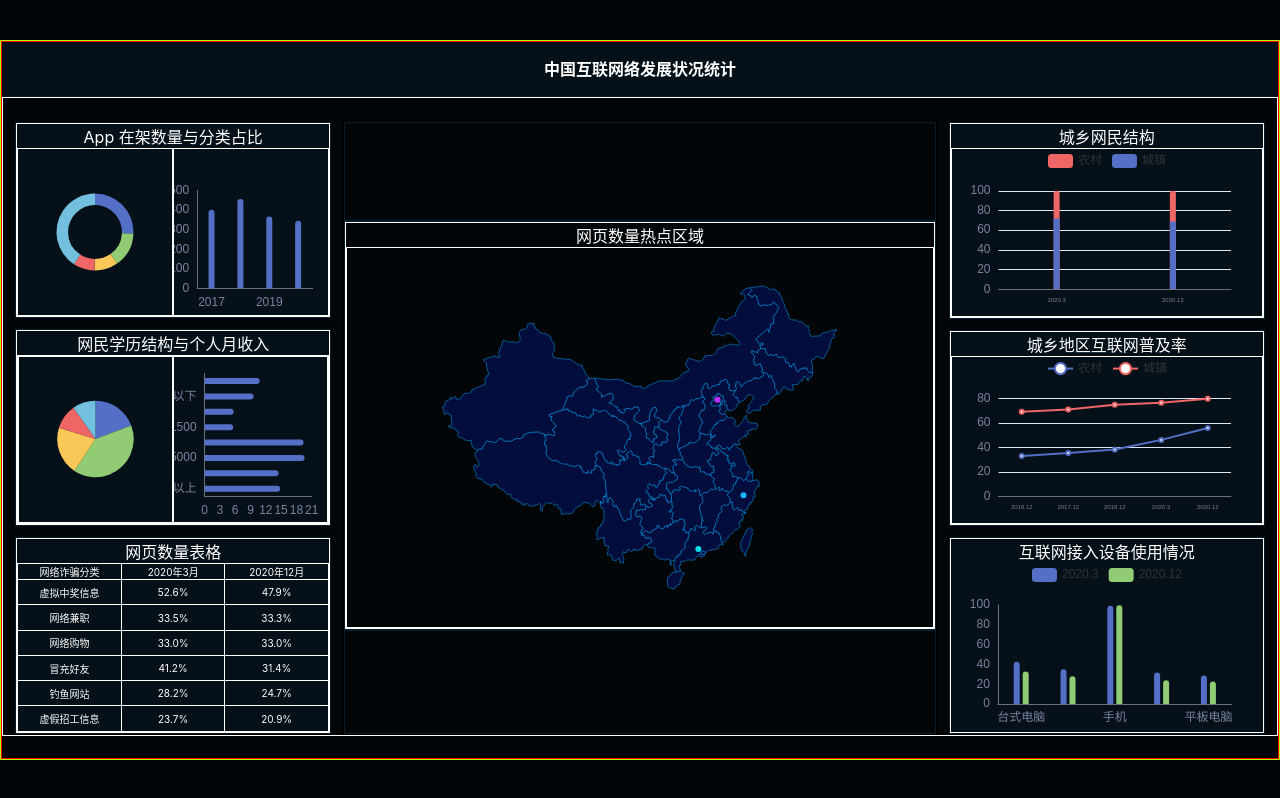
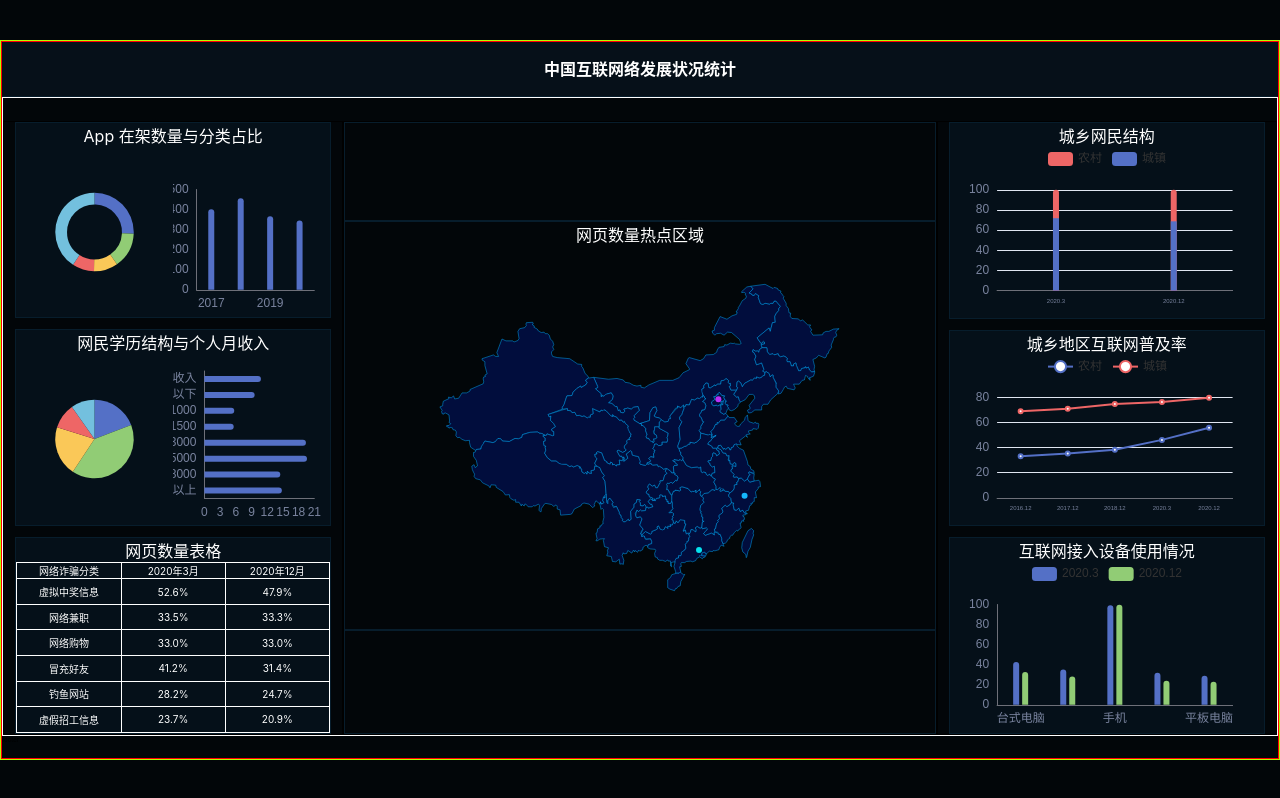
Before and after one commit to ml1234256/big-screen-demo-1, a React (Create React App) app: page /#/ in a window 1280 px wide. Built offline with nearby package versions, Linux system fonts and the light colour scheme.

Commit message:
export chartDiv

```diff
--- a/src/components/chart-1.tsx
+++ b/src/components/chart-1.tsx
@@ -3,24 +3,15 @@ import * as echarts from 'echarts';
 import styled from 'styled-components';
 import { px2rem } from "../shared/px2rem";
 import { createEchartOption } from "../shared/create-echarts-option";
+import { ChartDiv } from "./chart-div";
 
 // App 在架数量与分类占比
 
-const ChartWrapper = styled.div`
-    display: flex;
-    flex-direction: column;
-    height:100%;
-    max-height:100%;
-    border:1px solid #fff;
-`;
-const Title = styled.h2`
-    color: #fff;
-    text-align: center;
-`;
-const ChartDiv = styled.div`
+const ChartDiva = styled.div`
     height:100%;
     width: 100%;
-    border:1px solid #fff;
+    /* border:1px solid #fff; */
+    flex-grow: 1;
 `
 
 export const Chart1 = () => {
@@ -80,12 +71,9 @@ export const Chart1 = () => {
             options2 && myChart2.setOption(options2);
             }, [])
     return (
-        <ChartWrapper>
-            <Title>App 在架数量与分类占比</Title>
-            <div style={{display:'flex', height:'100%'}}>
-                <ChartDiv ref={chartDiv1}></ChartDiv>
-                <ChartDiv ref={chartDiv2}></ChartDiv>
-            </div>
-        </ChartWrapper>
+        <ChartDiv title='App 在架数量与分类占比'>
+                <ChartDiva ref={chartDiv1}></ChartDiva>
+                <ChartDiva ref={chartDiv2}></ChartDiva>
+        </ChartDiv>
         )
 }
--- a/src/components/chart-2.tsx
+++ b/src/components/chart-2.tsx
@@ -1,19 +1,9 @@
 import { useEffect, useRef } from "react";
 import styled from 'styled-components';
+import { ChartDiv } from "./chart-div";
 
 // 网页数量
 
-const ChartWrapper = styled.div`
-    display: flex;
-    flex-direction: column;
-    height:100%;
-    max-height:100%;
-    border:1px solid #fff;
-`;
-const Title = styled.h2`
-    color: #fff;
-    text-align: center;
-`;
 const Table = styled.table`
   height: 100%;
   width: 100%;
@@ -31,8 +21,7 @@ const Table = styled.table`
 
 export const Chart2 = () => {
     return (
-        <ChartWrapper>
-            <Title>网页数量表格</Title>
+        <ChartDiv title='网页数量表格'>
             <Table>
                 <thead>
                     <tr>
@@ -75,7 +64,7 @@ export const Chart2 = () => {
 
                 </tbody>
             </Table>
-        </ChartWrapper>
+        </ChartDiv>
 
     )
 }
--- a/src/components/chart-3.tsx
+++ b/src/components/chart-3.tsx
@@ -2,25 +2,11 @@ import { useEffect, useRef } from "react";
 import styled from 'styled-components';
 import * as echarts from 'echarts';
 import { createEchartOption } from "../shared/create-echarts-option";
-import { px2rem } from "../shared/px2rem";
+import { ChartDiv } from "./chart-div";
+
 
 // 互联网接入设备使用情况
 
-const ChartWrapper = styled.div`
-    display: flex;
-    flex-direction: column;
-    height:100%;
-    max-height:100%;
-    border:1px solid #fff;
-`;
-const Title = styled.h2`
-    color: #fff;
-    text-align: center;
-`;
-const ChartDiv = styled.div`
-    height:100%;
-    width: 100%;
-`;
 export const Chart3 = () => {
     const chartDiv = useRef<HTMLDivElement>(null);
     useEffect(() => {
@@ -71,9 +57,8 @@ export const Chart3 = () => {
         option && myChart.setOption(option);
     }, [])
     return (
-        <ChartWrapper>
-            <Title>互联网接入设备使用情况</Title>
-            <ChartDiv ref={chartDiv}></ChartDiv>
-        </ChartWrapper>
+        <ChartDiv title='互联网接入设备使用情况'>
+            <div ref={chartDiv} style={{ height: '100%', width: '100%' }}></div>
+        </ChartDiv>
     )
 }
--- a/src/components/chart-4.tsx
+++ b/src/components/chart-4.tsx
@@ -3,23 +3,14 @@ import styled from 'styled-components';
 import * as echarts from 'echarts';
 import { createEchartOption } from "../shared/create-echarts-option";
 import { px2rem } from "../shared/px2rem";
+import { ChartDiv } from "./chart-div";
+
 // 网民学历结构与个人月收入
 
-const ChartWrapper = styled.div`
-display: flex;
-flex-direction: column;
-    height:100%;
-    max-height:100%;
-    border:1px solid #fff;
-`;
-const Title = styled.h2`
-    color: #fff;
-    text-align: center;
-`;
-const ChartDiv = styled.div`
+const ChartDiva = styled.div`
     height:100%;
     width: 100%;
-    border:1px solid #fff;
+    /* border:1px solid #fff; */
 `;
 
 export const Chart4 = () => {
@@ -91,14 +82,9 @@ export const Chart4 = () => {
         option2 && myChart2.setOption(option2)
     },[])
     return (
-        <ChartWrapper>
-            <Title>网民学历结构与个人月收入</Title>
-            <ChartDiv>
-                <div style={{display:'flex', height:'100%'}}>
-                    <ChartDiv ref={chartDiv1}></ChartDiv>
-                    <ChartDiv ref={chartDiv2}></ChartDiv>
-                </div>
-            </ChartDiv>
-        </ChartWrapper>
+        <ChartDiv title='网民学历结构与个人月收入'>
+            <ChartDiva ref={chartDiv1}></ChartDiva>
+            <ChartDiva ref={chartDiv2}></ChartDiva>
+        </ChartDiv>
     )
 }
--- a/src/components/chart-5.tsx
+++ b/src/components/chart-5.tsx
@@ -2,24 +2,10 @@ import { useEffect, useRef } from "react";
 import styled from 'styled-components';
 import * as echarts from 'echarts';
 import { createEchartOption } from "../shared/create-echarts-option";
+import { ChartDiv } from "./chart-div";
 
 // 城乡地区互联网普及率
-const ChartWrapper = styled.div`
-    display: flex;
-    flex-direction: column;
-    height:100%;
-    max-height:100%;
-    border:1px solid #fff;
-`;
-const Title = styled.h2`
-    color: #fff;
-    text-align: center;
-`;
-const ChartDiv = styled.div`
-    height:100%;
-    width: 100%;
-    border:1px solid #fff;
-`;
+
 export const Chart5 = () => {
     const chartDiv = useRef<HTMLDivElement>(null);
     useEffect(() => {
@@ -57,9 +43,8 @@ export const Chart5 = () => {
         options && myChart.setOption(options);
     },[])
     return (
-        <ChartWrapper>
-            <Title>城乡地区互联网普及率</Title>
-            <ChartDiv ref={chartDiv}></ChartDiv>
-        </ChartWrapper>
+        <ChartDiv title="城乡地区互联网普及率">
+            <div ref={chartDiv} style={{ height: '100%', width:'100%'}}></div>
+        </ChartDiv>
     )
 }
--- a/src/components/chart-6.tsx
+++ b/src/components/chart-6.tsx
@@ -2,24 +2,9 @@ import { useEffect, useRef } from "react";
 import styled from 'styled-components';
 import * as echarts from 'echarts';
 import { createEchartOption } from "../shared/create-echarts-option";
+import { ChartDiv } from "./chart-div";
 
 // 城乡网民结构
-const ChartWrapper = styled.div`
-    display: flex;
-    flex-direction: column;
-    height:100%;
-    max-height:100%;
-    border:1px solid #fff;
-`;
-const Title = styled.h2`
-    color: #fff;
-    text-align: center;
-`;
-const ChartDiv = styled.div`
-    height:100%;
-    width: 100%;
-    border:1px solid #fff;
-`;
 
 export const Chart6 = () => {
     const chartDiv = useRef<HTMLDivElement>(null);
@@ -63,9 +48,8 @@ export const Chart6 = () => {
         option && myChart.setOption(option);
     },[])
     return (
-        <ChartWrapper>
-            <Title>城乡网民结构</Title>
-            <ChartDiv ref={chartDiv}></ChartDiv>
-        </ChartWrapper>
+            <ChartDiv title="城乡网民结构">
+                <div ref={chartDiv} style={{ height: '100%', width:'100%'}}></div>
+            </ChartDiv>
     )
 }
--- a/src/components/chart-7.tsx
+++ b/src/components/chart-7.tsx
@@ -2,24 +2,9 @@ import { useEffect, useRef } from "react";
 import styled from 'styled-components';
 import * as echarts from 'echarts';
 import { createEchartOption } from "../shared/create-echarts-option";
+import { ChartDiv } from "./chart-div";
 
-// 城乡网民结构
-const ChartWrapper = styled.div`
-    display: flex;
-    flex-direction: column;
-    height:100%;
-    max-height:100%;
-    border:1px solid #fff;
-`;
-const Title = styled.h2`
-    color: #fff;
-    text-align: center;
-`;
-const ChartDiv = styled.div`
-    height:100%;
-    width: 100%;
-    border:1px solid #fff;
-`;
+// 网页数量热点区域
 
 export const Chart7 = () => {
     const china = require('../geo/china.json');
@@ -89,9 +74,8 @@ export const Chart7 = () => {
         option && myChart.setOption(option);
     }, []);
     return (
-        <ChartWrapper>
-            <Title>网页数量热点区域</Title>
-            <ChartDiv ref={chartDiv}></ChartDiv>
-        </ChartWrapper>
+            <ChartDiv title="网页数量热点区域">
+                <div ref={chartDiv} style={{ height: '100%', width:'100%'}}></div>
+            </ChartDiv>
     )
 }
--- /dev/null
+++ b/src/components/chart-div.tsx
@@ -0,0 +1,32 @@
+
+import styled from 'styled-components';
+
+const ChartWrapper = styled.div`
+    display: flex;
+    flex-direction: column;
+    height:100%;
+    max-height:100%;
+    /* border:1px solid #fff; */
+`;
+const Title = styled.h2`
+    color: #fff;
+    text-align: center;
+`;
+const Content = styled.div`
+    width: 100%;
+    /* border:1px solid #fff; */
+    display: flex;
+    flex-grow: 1;
+`;
+
+export const ChartDiv = (props:any) => {
+
+    return (
+        <ChartWrapper>
+            <Title>{ props.title }</Title>
+            <Content style={{display:'flex', height:'100%'}}>
+                {props.children}
+            </Content>
+        </ChartWrapper>
+    )
+}
```
